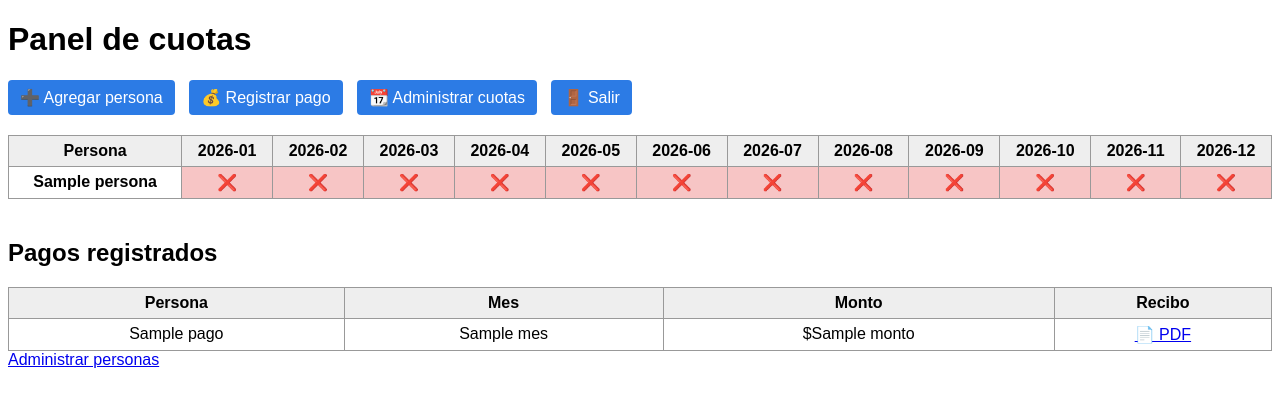
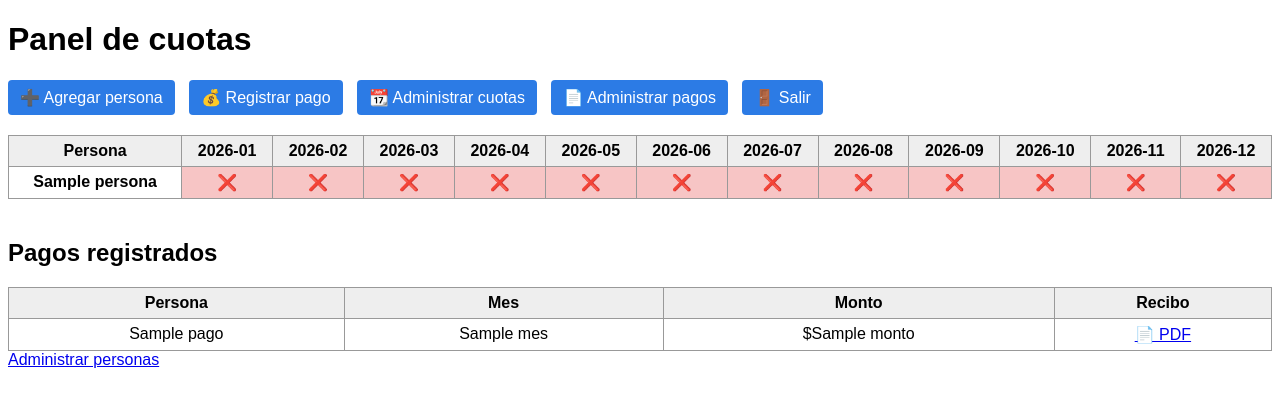
Before and after one commit to DiegoCard97/cuotas-web, a Flask app: page /panel in a window 1280 px wide. Shown: the top 407 px of the page. Run offline with Flask 3, Linux system fonts and the light colour scheme; the visitor is signed in with stand-in values (Sample User, id 1); a database or web service that is not in the repository returns one stand-in record (values such as "Sample title"); some libraries are stand-ins or nearby versions.

Commit message:
Update panel.html

```diff
--- a/templates/panel.html
+++ b/templates/panel.html
@@ -62,6 +62,7 @@
     <a href="/personas" class="boton">➕ Agregar persona</a>
     <a href="/pago" class="boton">💰 Registrar pago</a>
     <a href="/cuotas" class="boton">📆 Administrar cuotas</a>
+    <a href="/pagos" class="boton">📄 Administrar pagos</a>
     <a href="/logout" class="boton">🚪 Salir</a>
 </div>
 
```
